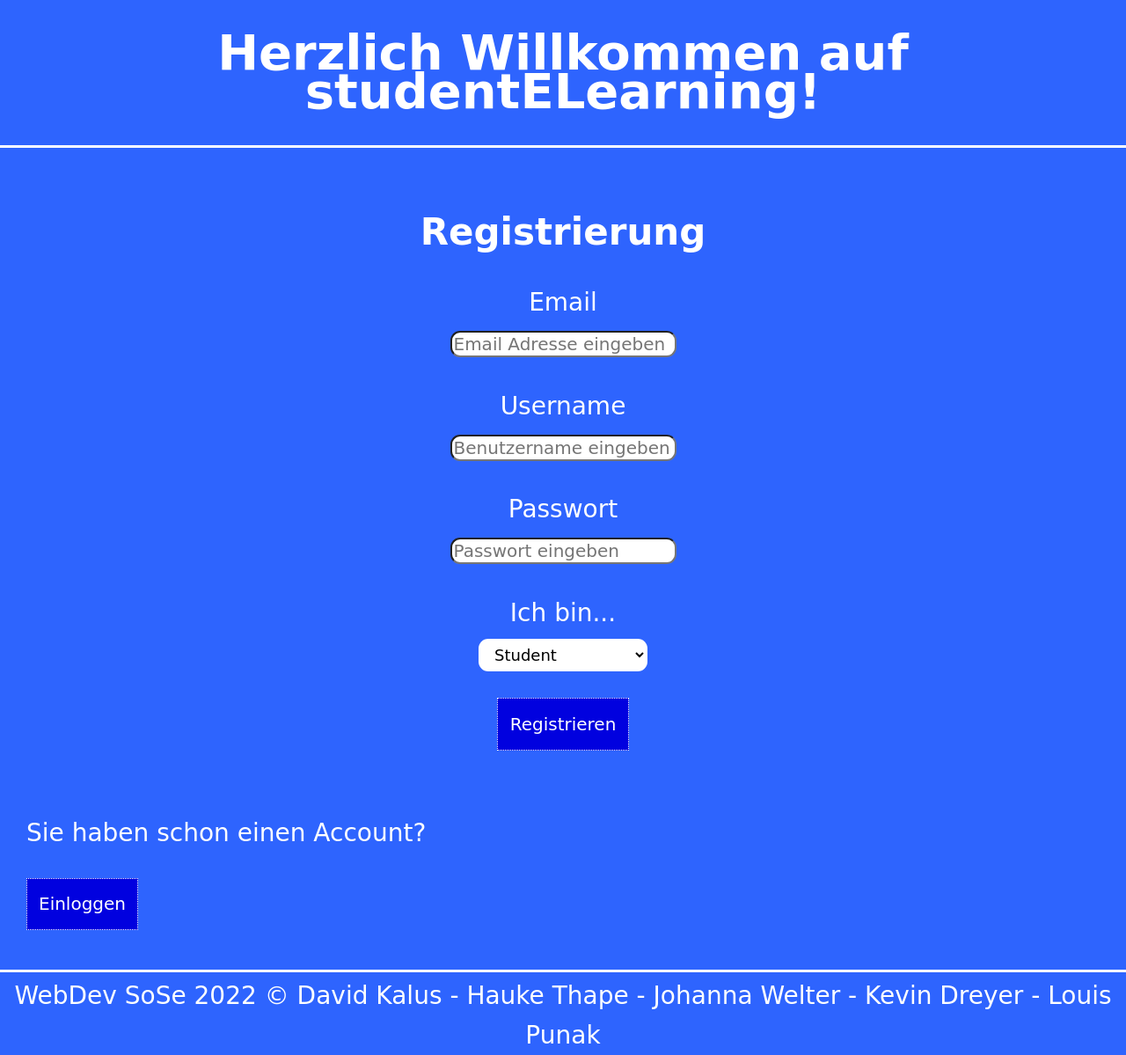
After one commit to sleepylinde/studentelearning, a PHP site: page /startpage/register.php in a window 1280 px wide. The commit adds this page. Shown: the whole page at 88% size. Run offline with PHP 8.4, Linux system fonts and the light colour scheme.

Commit message:
Changes for the Register- and Login-Interface

```diff
--- a/src/css/externalCSS.css
+++ b/src/css/externalCSS.css
@@ -43,7 +43,7 @@ footer
     padding: 6px 13px;
     text-align:center;
     height: 60px;
-    width: 120px;
+    width: 150px;
     font-family:"Comic Sans MS";
     font-size:20px;
 }
@@ -64,3 +64,22 @@ footer
 {
     padding-left: 30px;
 }
+
+.register-interface
+{
+    text-align: center;
+    padding-top:40px;
+}
+
+select
+{
+
+background-color: #ffffff;
+    border: 1px dotted #FFFFFF;
+    padding: 6px 13px;
+    margin: 0;
+    width: 15%;
+    border-radius:11px;
+    font-family:"Comic Sans MS";
+    font-size:18px;
+}
--- a/src/startpage/login.php
+++ b/src/startpage/login.php
@@ -21,12 +21,12 @@
         <p>
             <label>Username </label>
             <br>
-            <input type="username" class="userinput" name="Username"/>
+            <input type="username" class="userinput" name="Username" placeholder="Benutzername eingeben" required/>
         </p>
         <p>
             <label>Passwort</label>
             <br>
-            <input type="password" class="userinput" name="Password"/>
+            <input type="password" class="userinput" name="Password" placeholder="Passwort eingeben" required/>
         </p>
             <input type="submit" class="submit" name="submit-login-form" value="Anmelden">
             <br>
@@ -35,7 +35,7 @@
 
     <div class="registerhere">
         <p>Noch keinen Account? Registrieren Sie sich hier!</p>
-        <a href="register.html" class="button">Registrieren</a>
+        <a href="register.php" class="button">Registrieren</a>
         <br>
         <br>
     </div>
--- /dev/null
+++ b/src/startpage/register.php
@@ -0,0 +1,64 @@
+<!DOCTYPE html>
+<html xmlns="http://www.w3.org/1999/html" xmlns="http://www.w3.org/1999/html" xmlns="http://www.w3.org/1999/html">
+<head>
+    <meta charset=utf-8" />
+    <link rel="stylesheet" href="../css/externalCSS.css" type="text/css" />
+    <title>studentELearning login</title>
+</head>
+
+
+<body>
+
+<header>
+    <div class="header">
+        <h1>Herzlich Willkommen auf studentELearning!</h1>
+    </div>
+</header>
+
+<div class="register-interface">
+    <h2>Registrierung</h2>
+    <form method="post" action="auth.php">
+        <p>
+            <label>Email</label>
+            <br>
+            <input type="email" name="email" id="email" placeholder="Email Adresse eingeben" required class="userinput">
+        </p>
+        <p>
+            <label>Username</label>
+            <br>
+            <input id="username" name="username" type="text" placeholder="Benutzername eingeben" required class="userinput">
+        </p>
+        <p>
+            <label>Passwort</label>
+            <br>
+            <input id="password" name="password" type="password" placeholder="Passwort eingeben" required class="userinput">
+        </p>
+        <p>
+            <label>Ich bin...</label>
+            <br>
+            <select name="role">
+            <option value="student">Student</option>
+            <option value="dozent">Dozent</option>
+        </select>
+        </p>
+        <input type="submit" class="submit" name="submit-register-form" value="Registrieren">
+        <br>
+        <br>
+</div>
+
+<div class="registerhere">
+    <p>Sie haben schon einen Account?</p>
+    <a href="login.php" class="button">Einloggen</a>
+    <br>
+    <br>
+</div>
+
+<footer>
+    <div>
+        WebDev SoSe 2022 &copy; David Kalus - Hauke Thape - Johanna Welter - Kevin Dreyer - Louis Punak
+    </div>
+</footer>
+
+</body>
+
+</html>
```
Also changed, not shown: src/startpage/auth.php (+4 -4 lines), src/startpage/register.html (deleted, +0 -32 lines).
